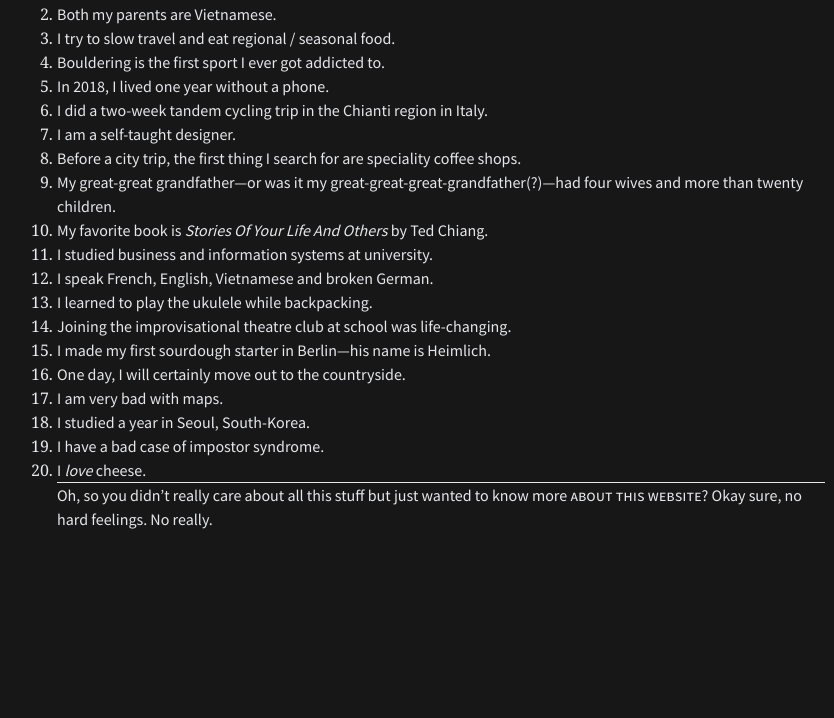
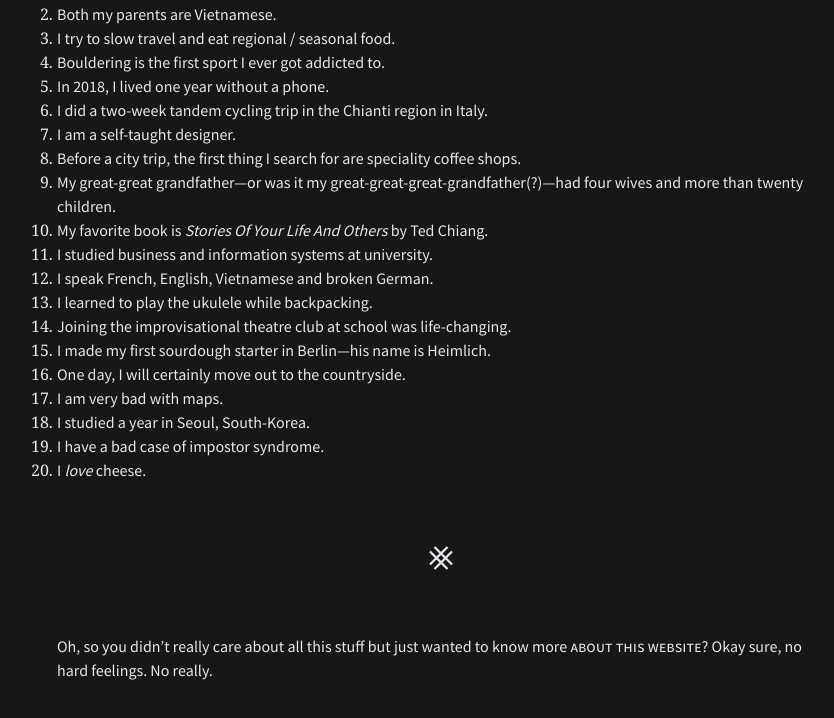
Before and after one commit to hgcl/clara-website, a Next.js app: page /about in a window 1280 px wide. Shown: the part 433-1151 px from the top of the page, without its empty margins (199-1033 px from the left). Built offline with nearby package versions, Linux system fonts and the light colour scheme; a web font is replaced by a local one; what @tailwindcss/typography would draw is missing.

Commit message:
:bug: :recycle: Replace page divider with WaffleIcon

```diff
--- a/pages/about.js
+++ b/pages/about.js
@@ -3,6 +3,7 @@ import Header from "../components/header";
 import Container from "../components/container";
 import markdownStyles from "../components/markdown-styles.module.css";
 import Link from "../components/link";
+import WaffleIcon from "../public/icons/WaffleIcon";
 
 export default function About({}) {
   return (
@@ -80,7 +81,7 @@ export default function About({}) {
               I <em>love</em> cheese.
             </li>
           </ol>
-          <hr />
+          <WaffleIcon className="mx-auto my-16" />
           <p>
             Oh, so you didn’t really care about all this stuff but just wanted
             to know more{" "}
```
